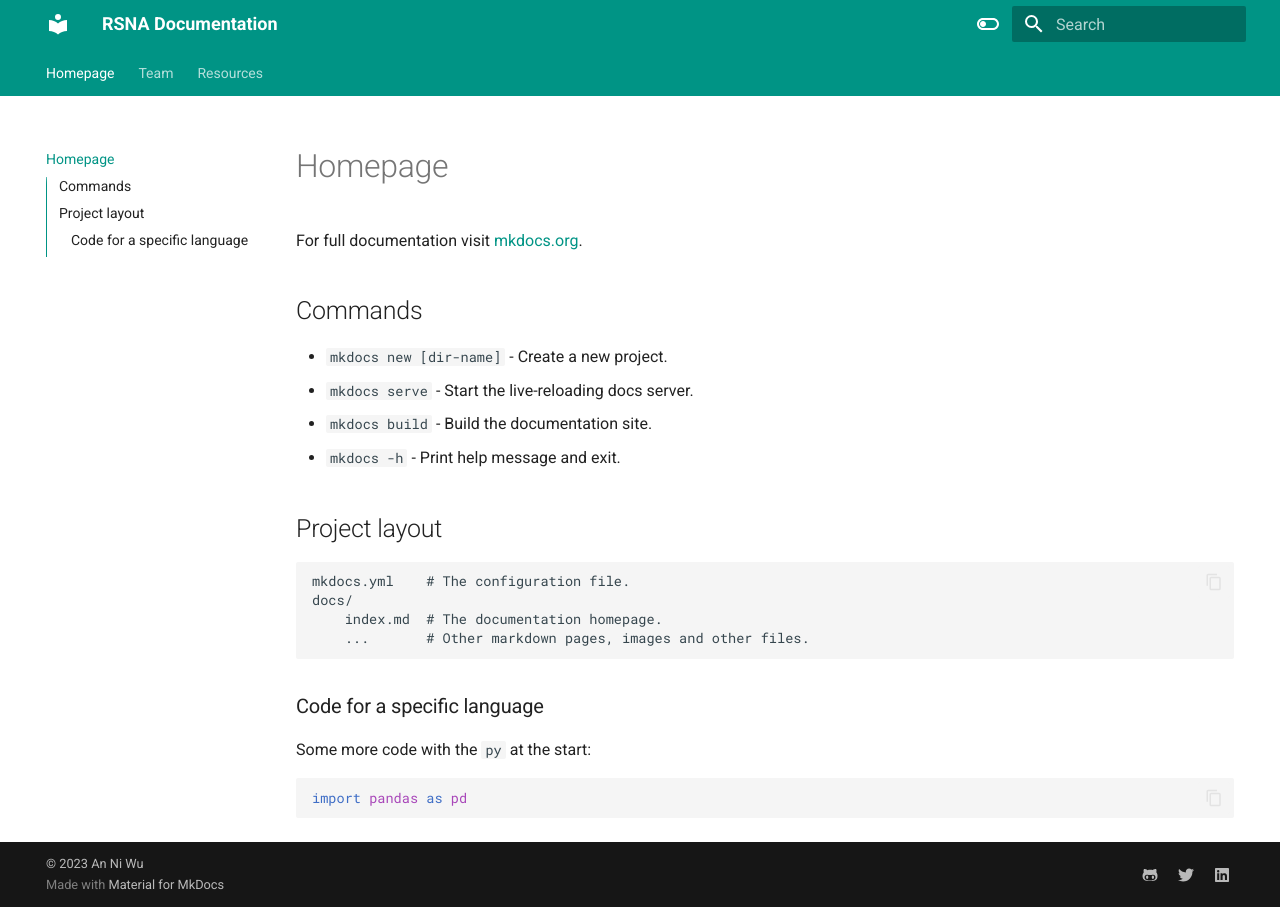
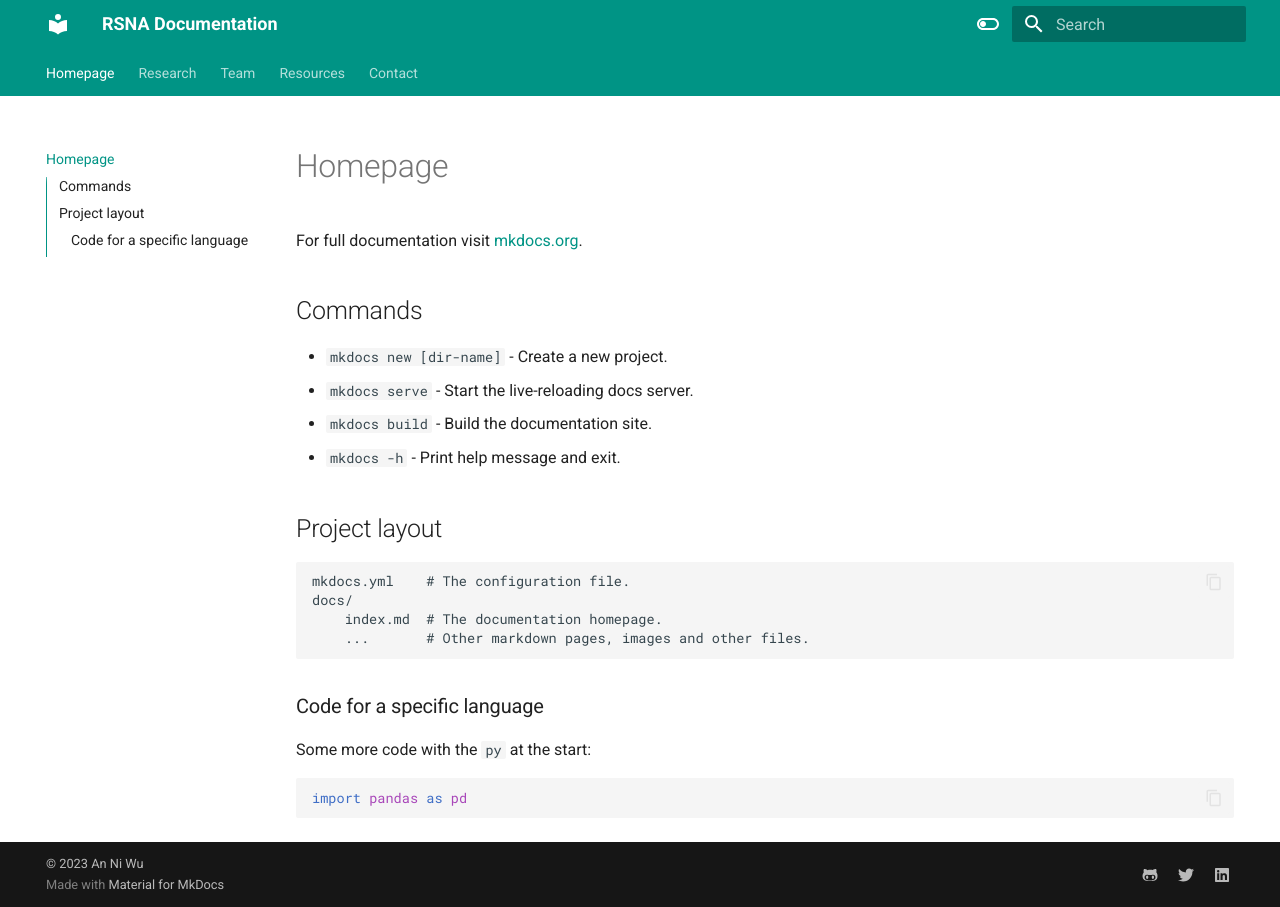
Before and after one commit to delphinepilon/rsna-documentation, an MkDocs documentation site: the page built from docs/index.md, in a window 1280 px wide. Built offline with MkDocs 1.6.1 and Material for MkDocs 9.7.7, drawn with Linux system fonts in a browser that asks for light colours.

Commit message:
Added pages

```diff
--- a/mkdocs.yml
+++ b/mkdocs.yml
@@ -36,8 +36,10 @@ extra:
       link: https://www.linkedin.com/in/
 nav:
     - 'index.md'
+    - 'research.md'
     - 'team.md'
     - 'resources.md'
+    - 'contact.md'
 markdown_extensions:
   - pymdownx.highlight:
       anchor_linenums: true
```
Also changed, not shown: docs/contact.md (added), docs/research.md (added).
